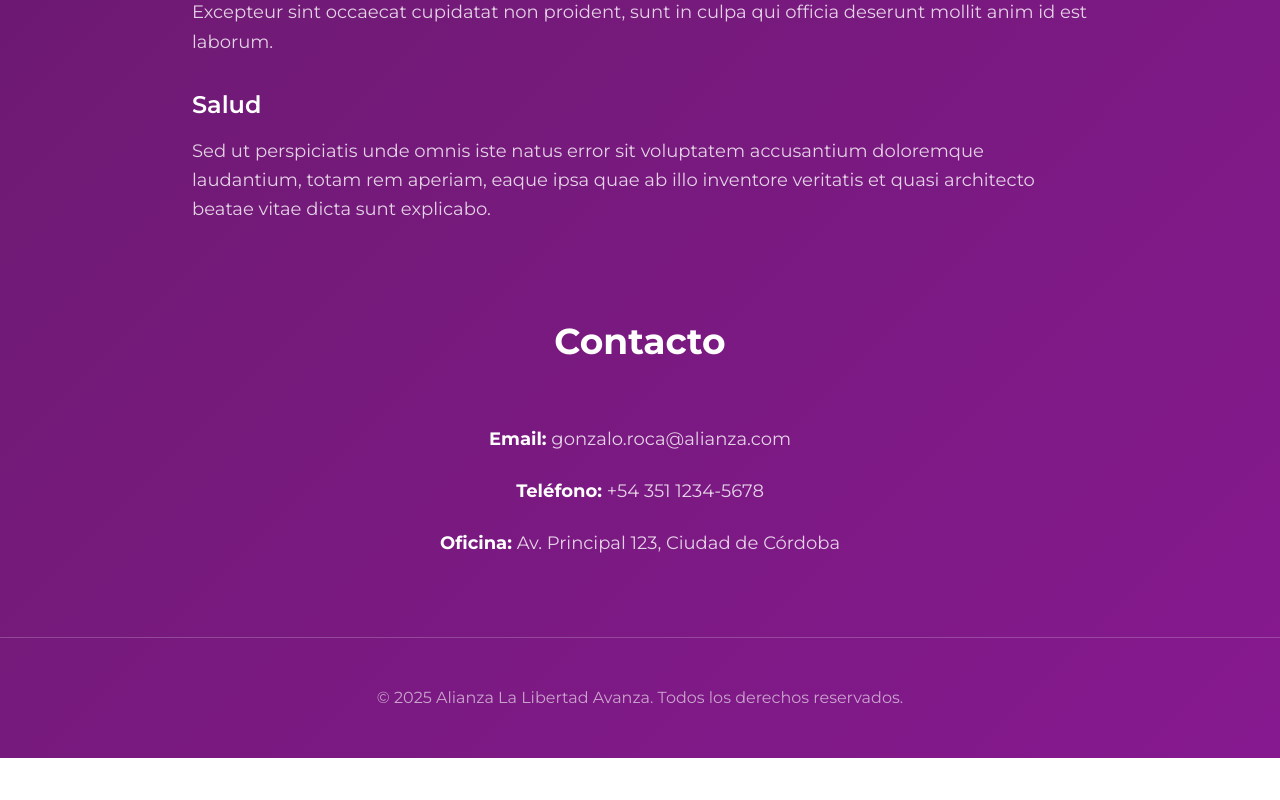
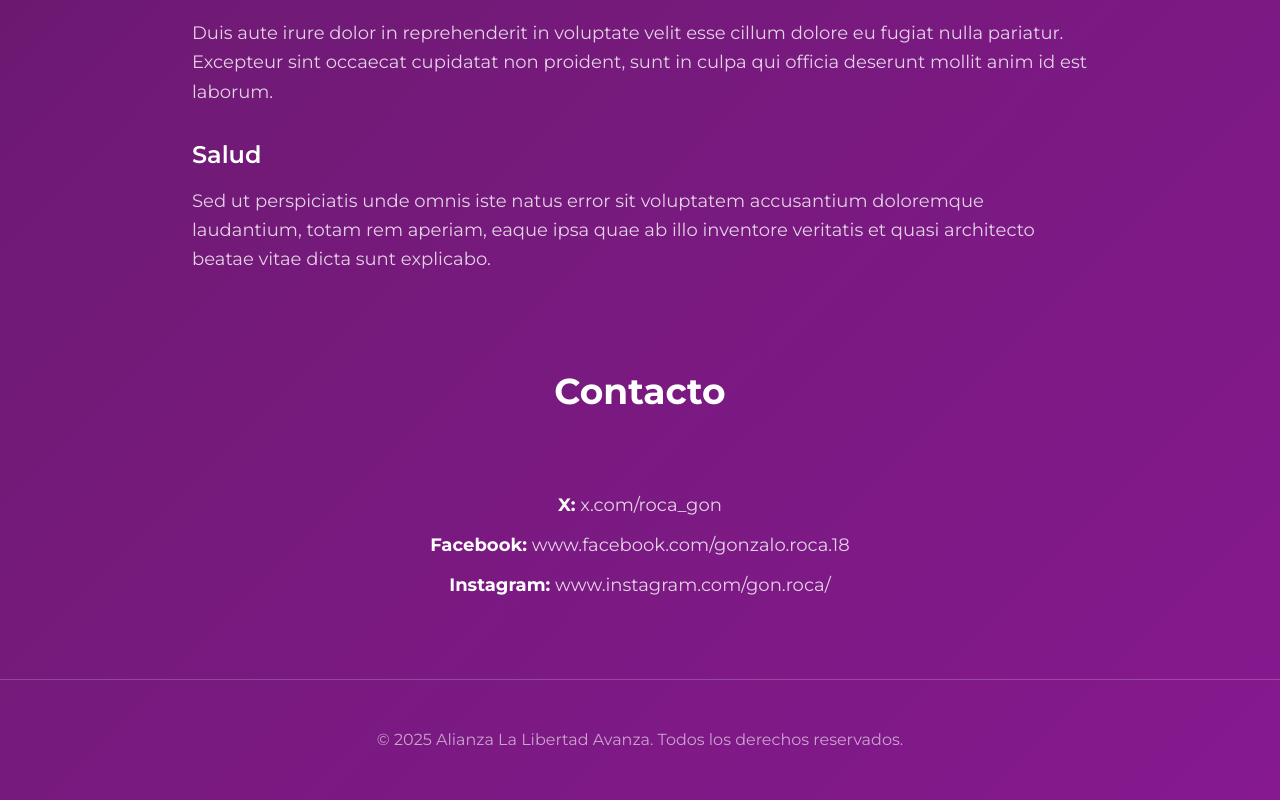
Before and after one commit to bouchardista/candidato-gonzalo-roca, a Nuxt app: page / in a window 1280 px wide. Shown: the part 1666-2466 px from the top of the page. Before the commit the page ends 2424 px from the top, so only its background shows below. Built offline with nearby package versions, Linux system fonts and the light colour scheme.

Commit message:
Actualizar landing page de Gonzalo Roca con diseño mejorado y información de contacto

```diff
--- a/pages/index.vue
+++ b/pages/index.vue
@@ -3,7 +3,7 @@
     <!-- Header -->
     <header class="relative z-10 bg-primary-950/80 backdrop-blur-sm">
       <nav class="px-16 md:px-32 py-6">
-        <div class="flex items-center justify-center space-x-24 md:space-x-[30rem]">
+        <div class="flex items-center justify-center space-x-12 md:space-x-[30rem]">
           <div class="flex items-center">
             <h1 class="text-3xl md:text-4xl font-bold text-white whitespace-nowrap">Gonzalo Roca</h1>
           </div>
@@ -36,7 +36,7 @@
                 <img
                   src="/gonzalo-roca.jpeg"
                   alt="Gonzalo Roca"
-                  class="w-80 h-96 md:w-96 md:h-[500px] rounded-2xl object-cover shadow-2xl border-4 border-white/20"
+                  class="w-80 h-[450px] md:w-96 md:h-[550px] rounded-2xl object-cover shadow-2xl border-4 border-white/20"
                 />
               </div>
             </div>
@@ -107,15 +107,17 @@
           <h2 class="text-4xl font-bold text-white mb-16">Contacto</h2>
 
           <div class="space-y-6 text-white/80">
+            <div class="pt-4 space-y-3">
               <p class="text-lg">
-              <strong class="text-white">Email:</strong> gonzalo.roca@alianza.com
+                <strong class="text-white">X:</strong> <a href="https://x.com/roca_gon" target="_blank" class="text-white/80 hover:text-white transition-colors">x.com/roca_gon</a>
               </p>
               <p class="text-lg">
-              <strong class="text-white">Teléfono:</strong> +54 351 1234-5678
+                <strong class="text-white">Facebook:</strong> <a href="https://www.facebook.com/gonzalo.roca.18" target="_blank" class="text-white/80 hover:text-white transition-colors">www.facebook.com/gonzalo.roca.18</a>
               </p>
               <p class="text-lg">
-              <strong class="text-white">Oficina:</strong> Av. Principal 123, Ciudad de Córdoba
+                <strong class="text-white">Instagram:</strong> <a href="https://www.instagram.com/gon.roca/" target="_blank" class="text-white/80 hover:text-white transition-colors">www.instagram.com/gon.roca/</a>
               </p>
+            </div>
           </div>
         </div>
       </div>
```
Lines whose indentation alone changed are shown as unchanged.
